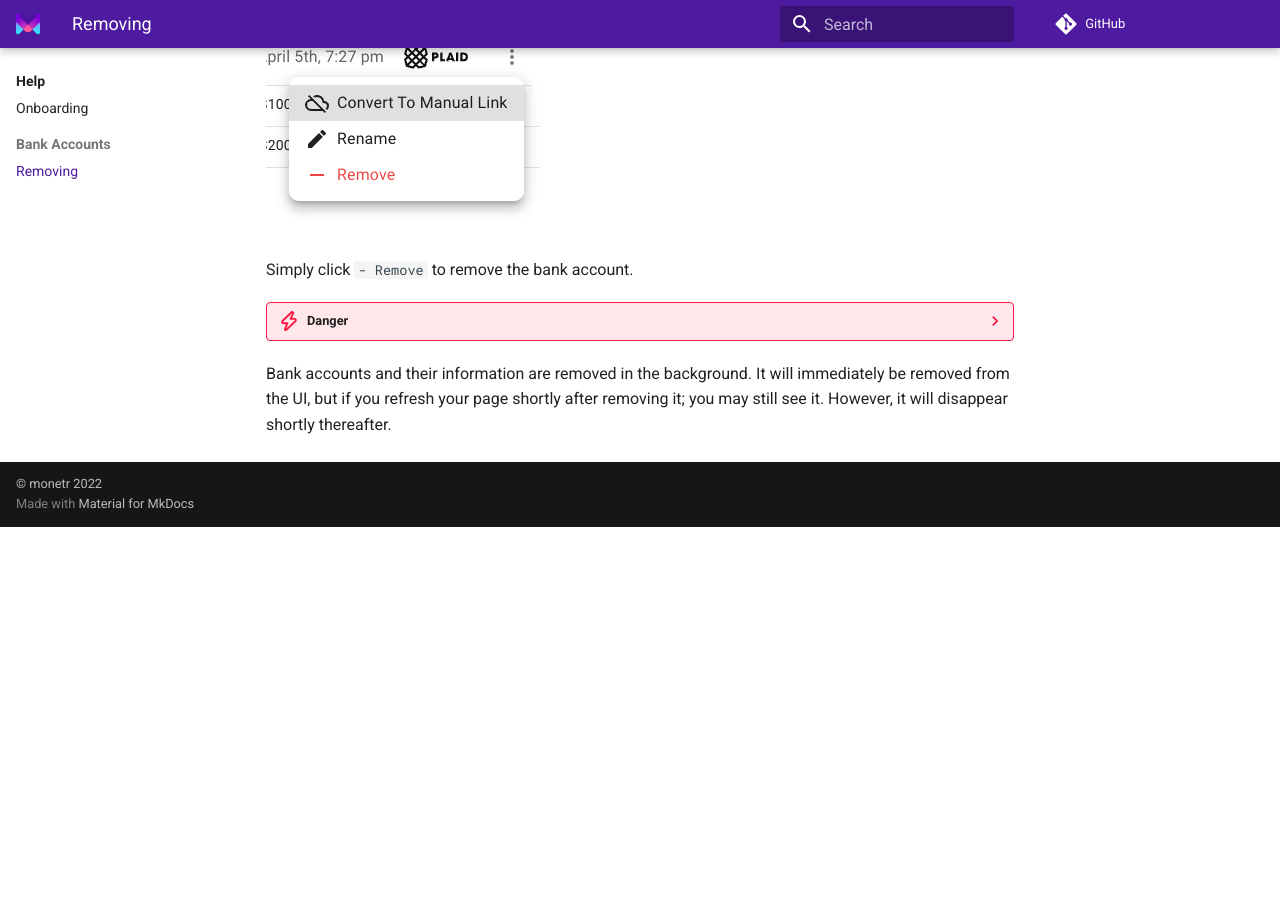
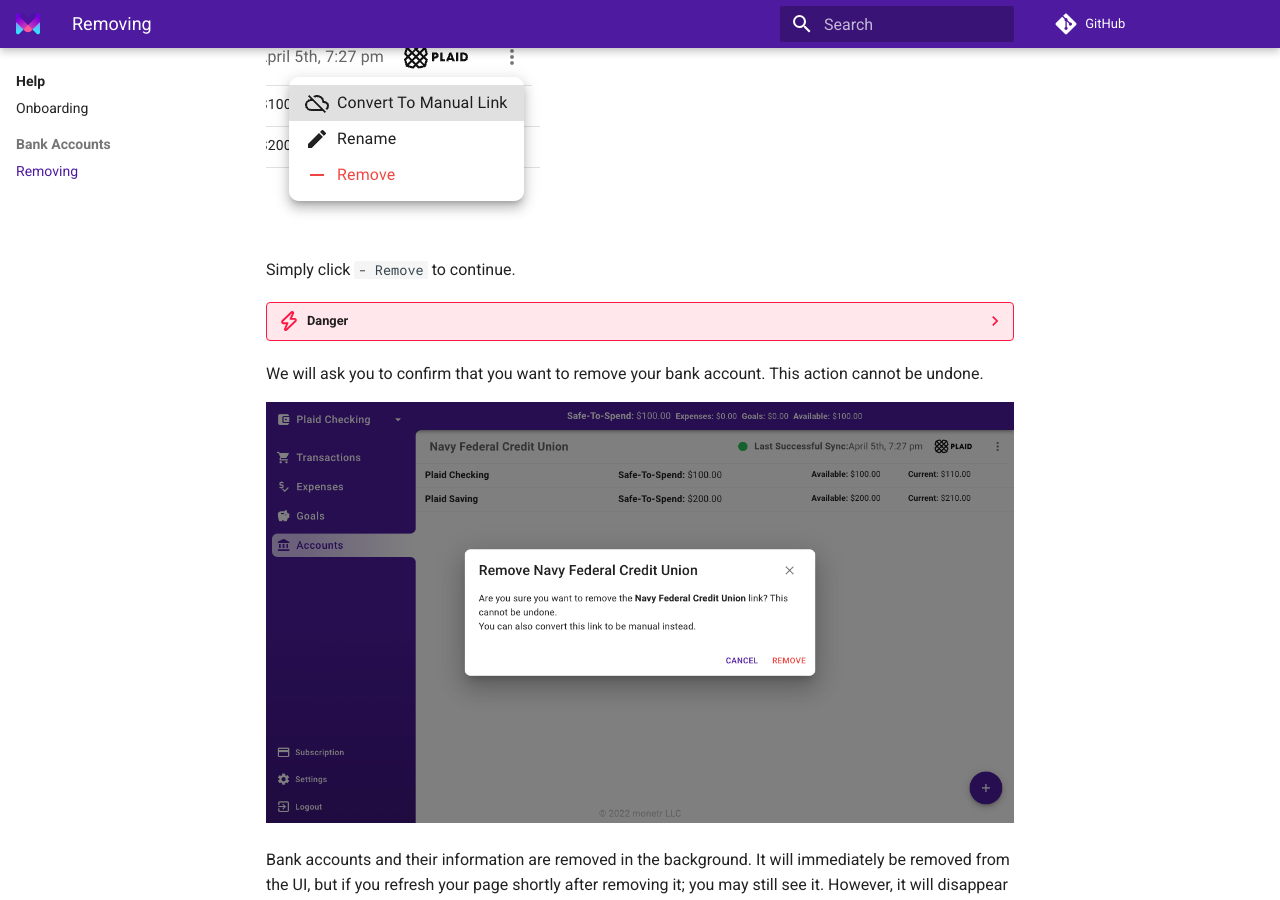
Before and after one commit to aceholder001/monetr, an MkDocs documentation site: the page built from docs/help/bank_accounts/removing.md, in a window 1280 px wide and 900 px high, scrolled down 717 px. Built offline with MkDocs 1.6.1 and Material for MkDocs 9.7.7, drawn with Linux system fonts in a browser that asks for light colours; comment, search, counter and statistics services are not loaded; before the commit the page ends 1244 px from its top, so only the background shows below that.

Commit message:
chore(docs): Add confirm screenshot to remove account doc.

```diff
--- a/docs/help/bank_accounts/removing.md
+++ b/docs/help/bank_accounts/removing.md
@@ -9,7 +9,7 @@
 
 ![monetr Account's Menu](assets/monetr_account_menu.png)
 
-Simply click `- Remove` to remove the bank account.
+Simply click `- Remove` to continue.
 
 ??? danger
 
@@ -18,5 +18,9 @@
     bank account shortly after confirming its deletion. This includes any transactions, expenses, or goals created for
     any of the accounts for that bank. **This data cannot be recovered**.
 
+We will ask you to confirm that you want to remove your bank account. This action cannot be undone.
+
+![monetr Account Removal Confirm](assets/monetr_remove_confirm.png)
+
 Bank accounts and their information are removed in the background. It will immediately be removed from the UI, but if
 you refresh your page shortly after removing it; you may still see it. However, it will disappear shortly thereafter.
```
Also changed, not shown: docs/help/bank_accounts/assets/monetr_remove_confirm.png (added).
